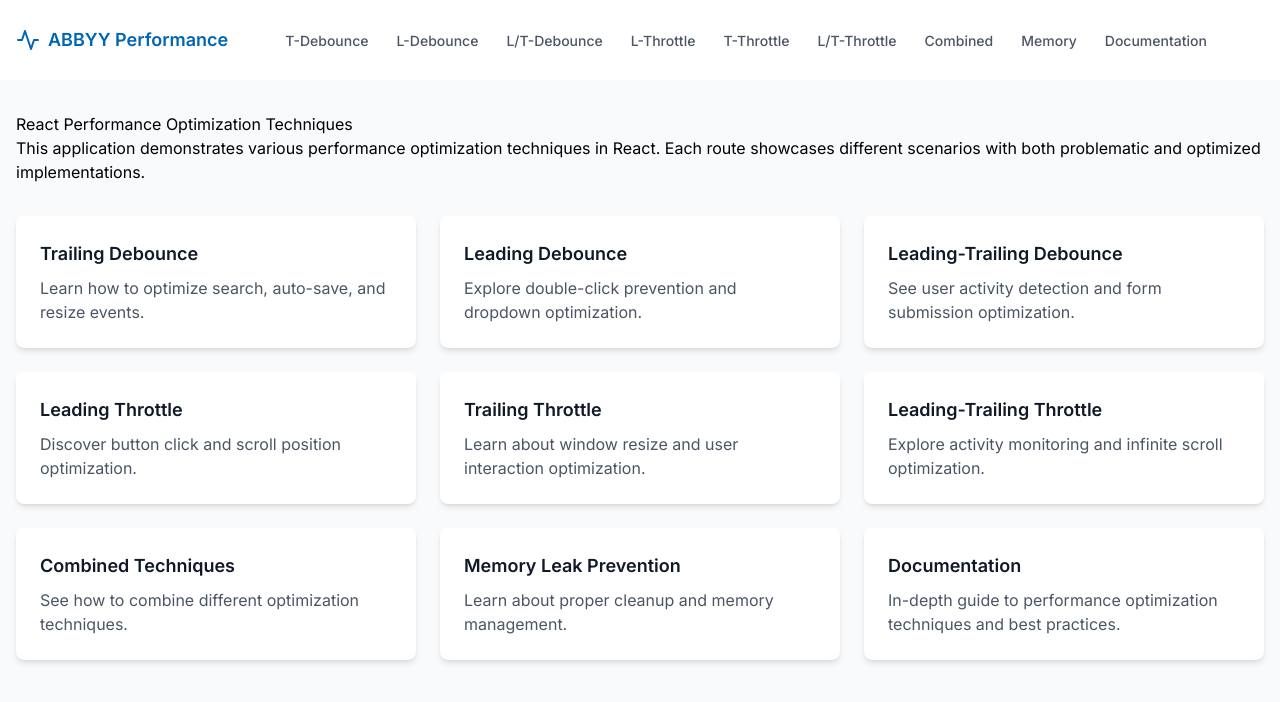
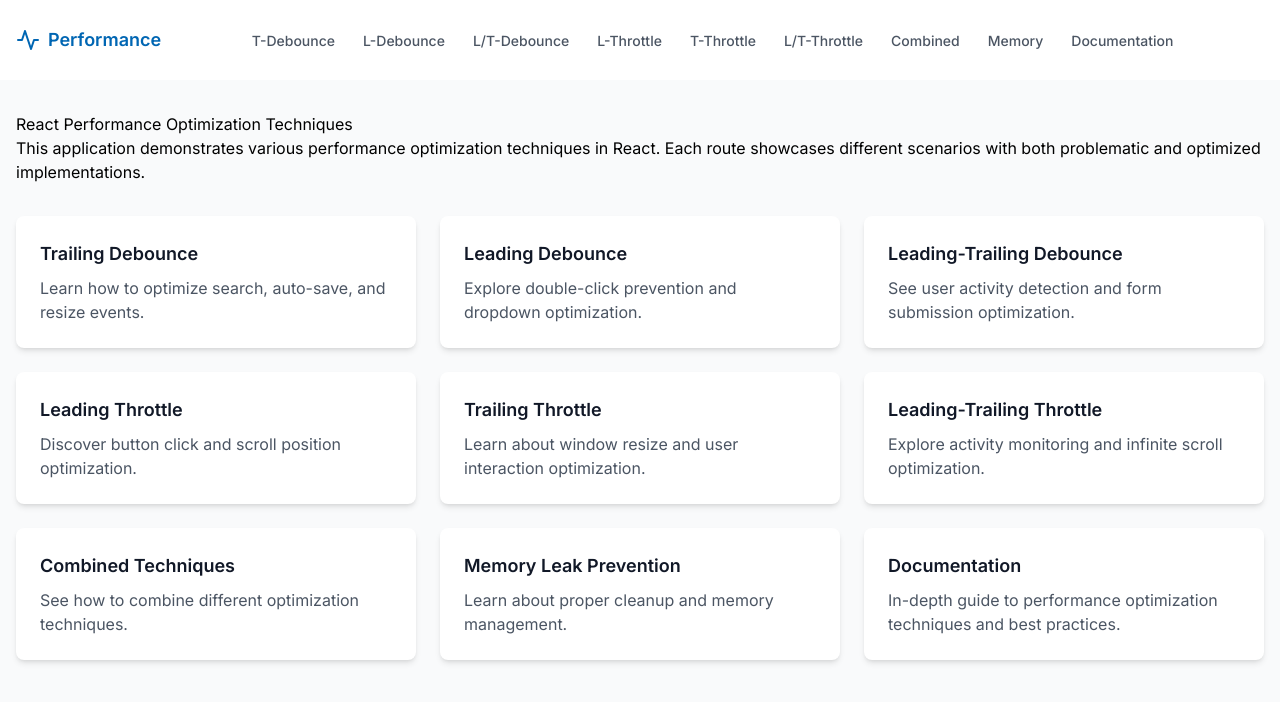
Before and after one commit to padmakant-baloji/debounce, a React (Vite) app: page / in a window 1280 px wide. Shown: the top 702 px of the page. Built offline with nearby package versions, Linux system fonts and the light colour scheme.

Commit message:
removed abby

```diff
--- a/index.html
+++ b/index.html
@@ -3,9 +3,9 @@
   <head>
     <meta charset="UTF-8" />
     <meta name="viewport" content="width=device-width, initial-scale=1.0, maximum-scale=1.0, user-scalable=no" />
-    <meta name="description" content="ABBYY Performance Optimization - Learn about debouncing, throttling, and memory management in React applications" />
+    <meta name="description" content="Performance Optimization - Learn about debouncing, throttling, and memory management in React applications" />
     <link rel="icon" type="image/svg+xml" href="/vite.svg" />
-    <title>Performance Optimization - ABBYY</title>
+    <title>Performance Optimization</title>
     <link href="https://fonts.googleapis.com/css2?family=Inter:wght@400;500;600;700&display=swap" rel="stylesheet">
   </head>
   <body class="bg-abbyy-gray-50 antialiased">
--- a/src/components/Layout.tsx
+++ b/src/components/Layout.tsx
@@ -47,7 +47,7 @@ export function Layout({ children }: { children: React.ReactNode }) {
             >
               <Activity className="w-6 h-6" aria-hidden="true" />
               <span className="font-semibold text-lg whitespace-nowrap">
-                ABBYY Performance
+                Performance
               </span>
             </Link>
 
```
